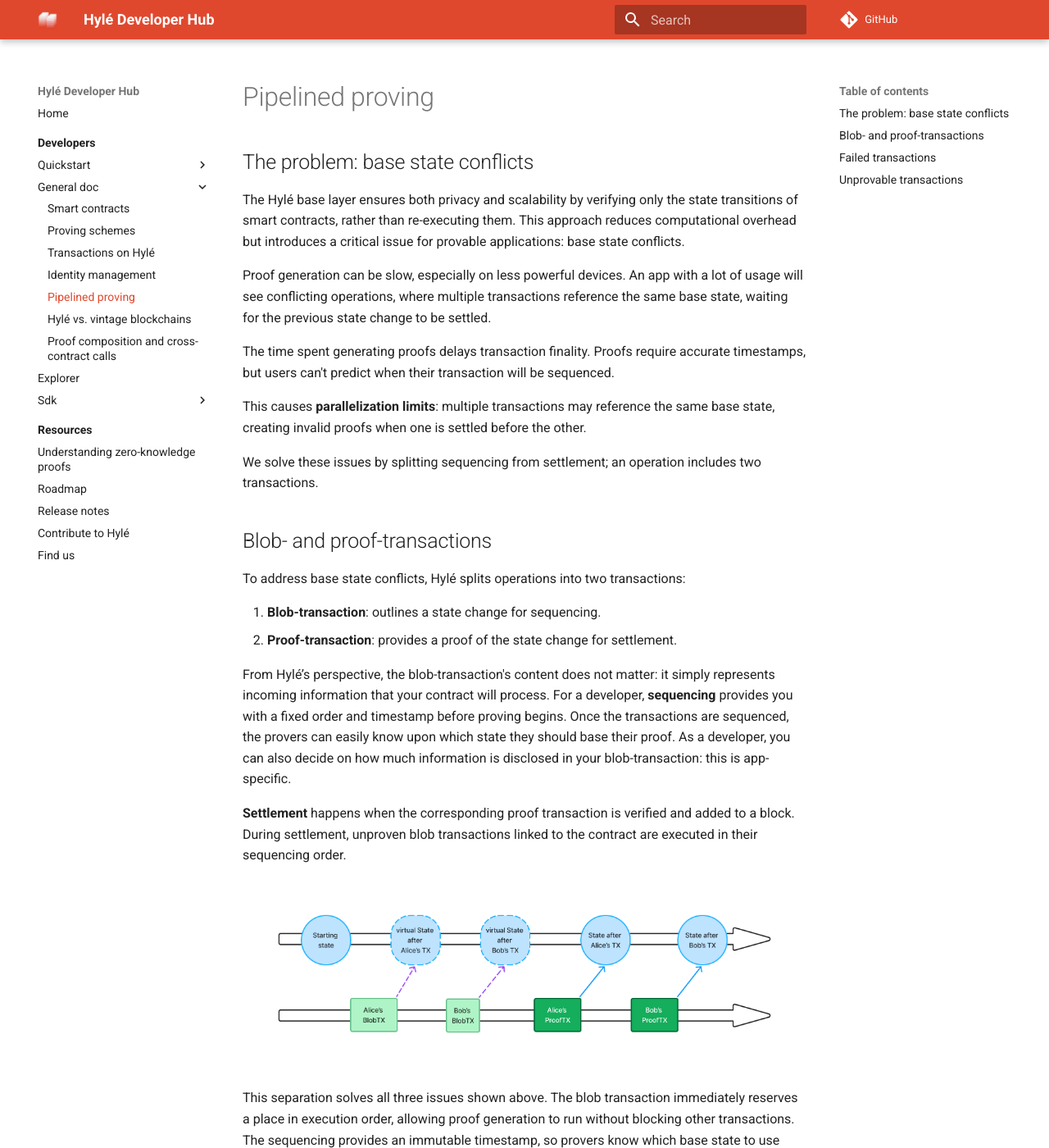
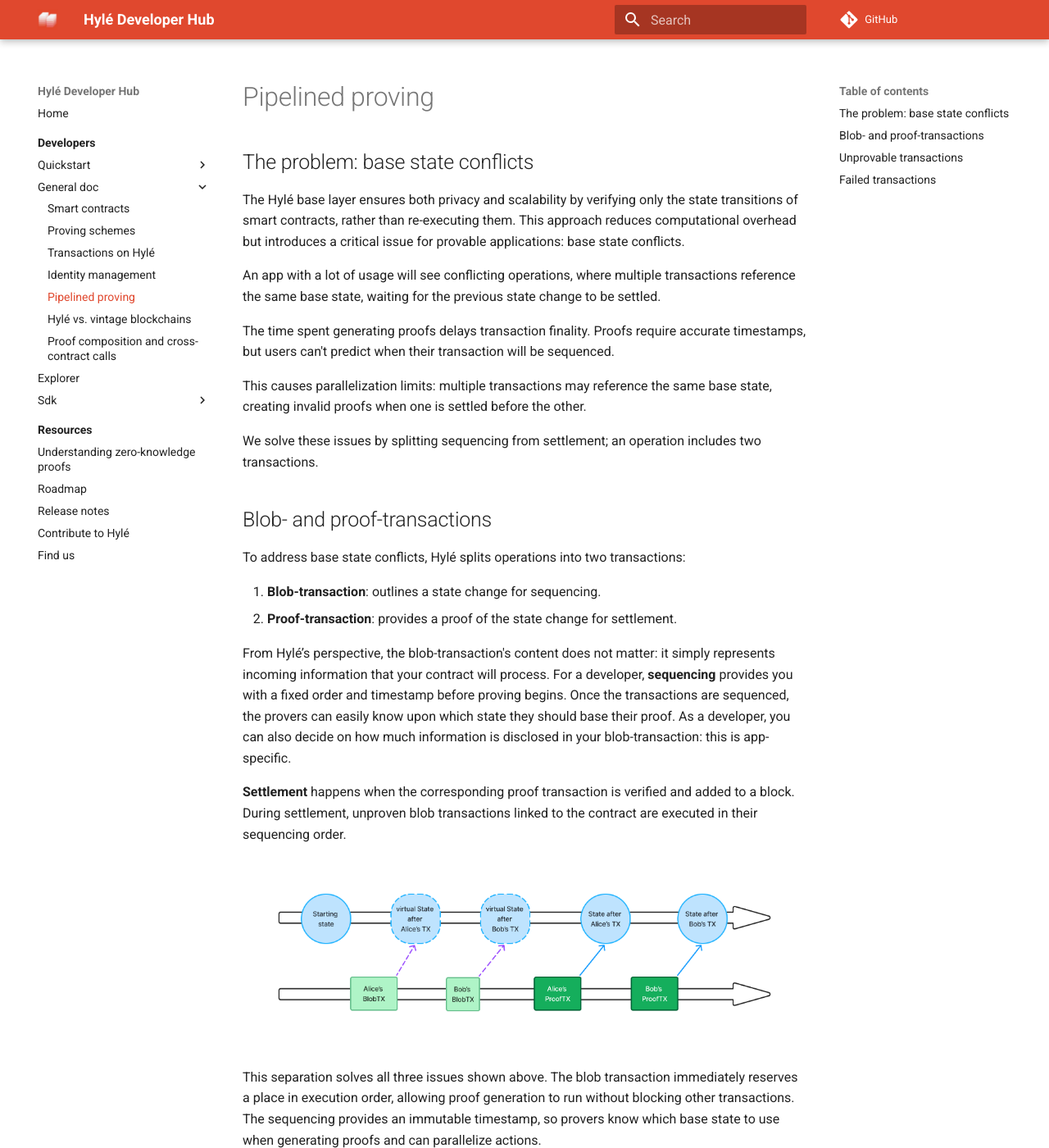
Before and after one commit to Hyle-org/devhub-hyle, an MkDocs documentation site: the page built from docs/developers/general-doc/pipelined-proving.md, in a window 1280 px wide and 1400 px high. Shown: the whole window at 82% size. Built offline with MkDocs 1.6.1 and Material for MkDocs 9.7.7, drawn with Linux system fonts in a browser that asks for light colours; comment, search, counter and statistics services are not loaded; some of the changed text lies outside the part shown.

Commit message:
Sylve's feedback

```diff
--- a/docs/developers/general-doc/pipelined-proving.md
+++ b/docs/developers/general-doc/pipelined-proving.md
@@ -4,11 +4,11 @@
 
 The Hylé base layer ensures both privacy and scalability by verifying only the state transitions of smart contracts, rather than re-executing them. This approach reduces computational overhead but introduces a critical issue for provable applications: base state conflicts.
 
-Proof generation can be slow, especially on less powerful devices. An app with a lot of usage will see conflicting operations, where multiple transactions reference the same base state, waiting for the previous state change to be settled.
+An app with a lot of usage will see conflicting operations, where multiple transactions reference the same base state, waiting for the previous state change to be settled.
 
 The time spent generating proofs delays transaction finality. Proofs require accurate timestamps, but users can't predict when their transaction will be sequenced.
 
-This causes **parallelization limits**: multiple transactions may reference the same base state, creating invalid proofs when one is settled before the other.
+This causes parallelization limits: multiple transactions may reference the same base state, creating invalid proofs when one is settled before the other.
 
 We solve these issues by splitting sequencing from settlement; an operation includes two transactions.
 
@@ -27,14 +27,6 @@
 
 This separation solves all three issues shown above. The blob transaction immediately reserves a place in execution order, allowing proof generation to run without blocking other transactions. The sequencing provides an immutable timestamp, so provers know which base state to use when generating proofs and can parallelize actions.
 
-## Failed transactions
-
-If the app's front-end doesn't submit a proof within this window, or if the submitted proof is invalid, the transaction is included in the block, marked as Rejected, and is ignored for state updates.
-
-The inclusion of the unproven transaction in the block ensures transparency, as the transaction data remains accessible.
-
-![A graph with Alice, Bob, and the contract state, as above. Alice's proof transaction fails, meaning that the state of the contract removed the virtual states for Alice and Bob's transactions and creates a new virtual state with only Bob's transaction: this is what Bob can prove now to update the final asset.](../../assets/img/pipelined-proving-fail.jpg)
-
 ## Unprovable transactions
 
 Even with pipelined proving, sequenced transactions that never settle can slow down the network.
```
Also changed, not shown: other parts of docs/developers/general-doc/pipelined-proving.md (+8 -0 lines).
